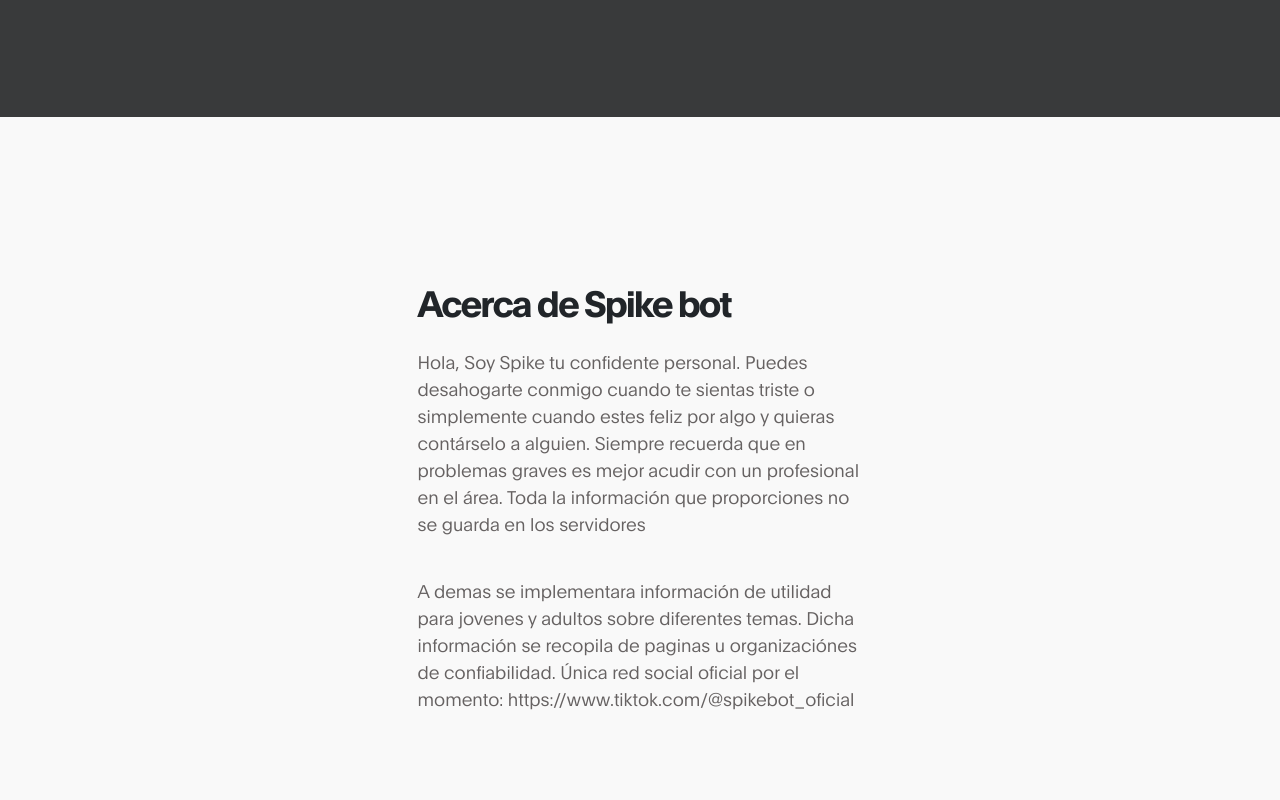
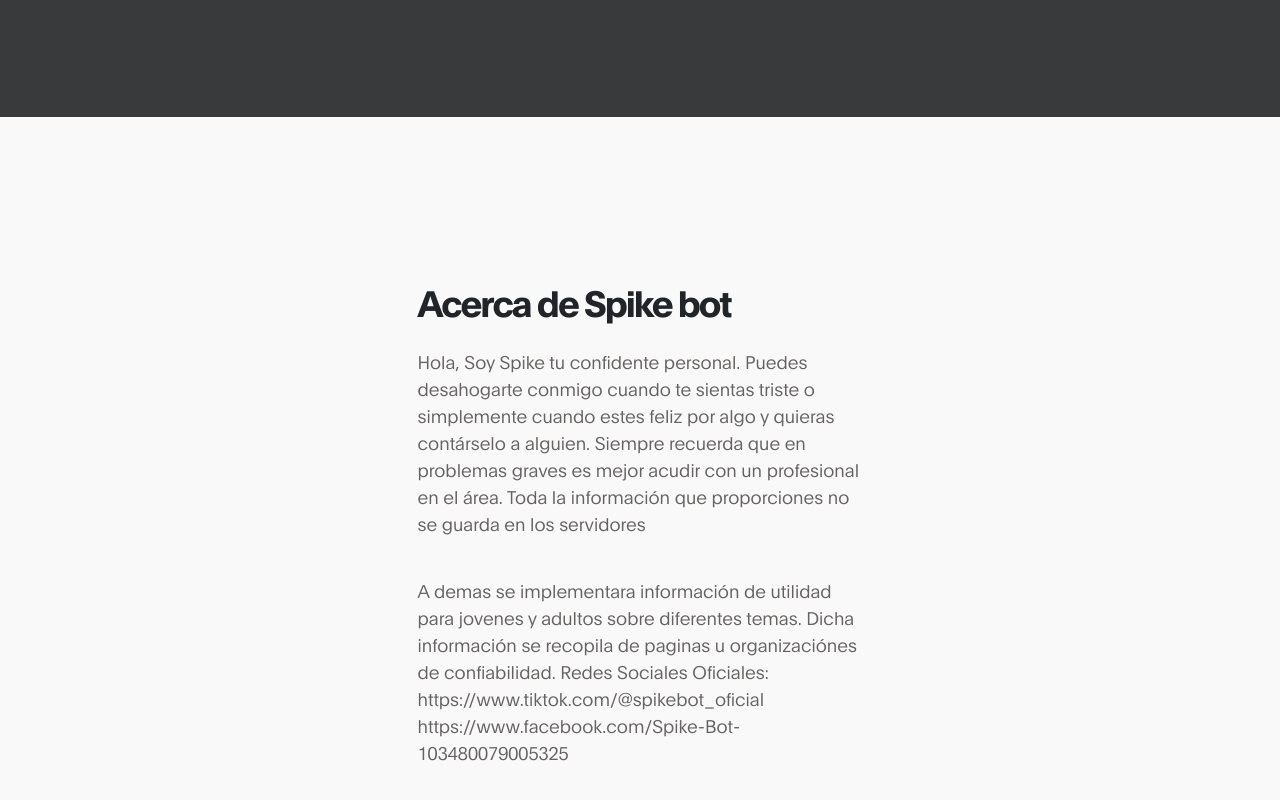
Before and after one commit to KevAlrc/spikebot, a plain HTML site: page index.html in a window 1280 px wide. Shown: the part 683-1483 px from the top of the page. Drawn offline with Linux system fonts and the light colour scheme.

Commit message:
Update index.html

```diff
--- a/index.html
+++ b/index.html
@@ -82,7 +82,9 @@ https://www.tooplate.com/view/2119-gymso-fitness
                      <p data-aos="fade-up" data-aos-delay="400">
                         A demas se implementara información de utilidad para jovenes y adultos sobre diferentes temas. Dicha información se recopila de paginas u organizaciónes de confiabilidad.
 
-                        Única red social oficial por el momento: https://www.tiktok.com/@spikebot_oficial
+                        Redes Sociales Oficiales:
+                          https://www.tiktok.com/@spikebot_oficial
+                          https://www.facebook.com/Spike-Bot-103480079005325
                     </p>
 
 
```
